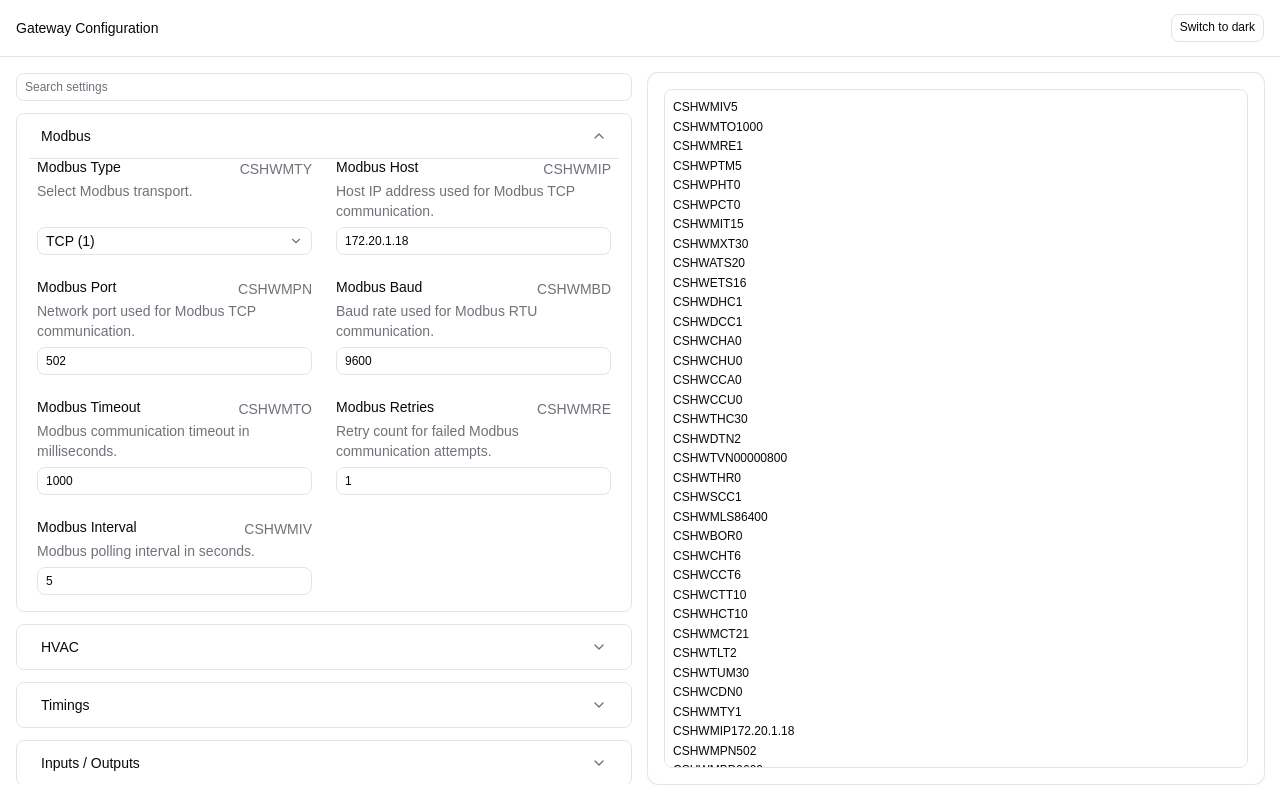
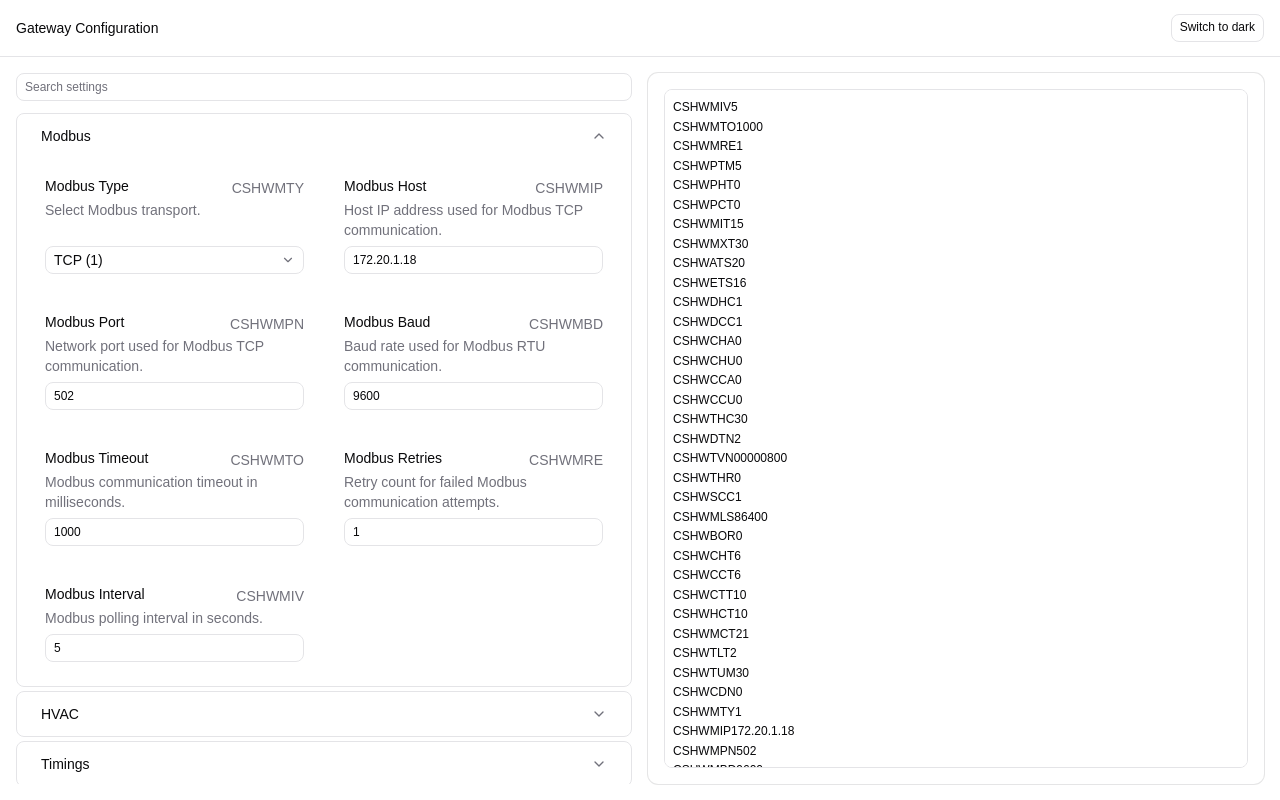
Before and after one commit to KooleControls/GatewayConfigurator, a React (Vite) app: page / in a window 1280 px wide. Both pictures are taken after a click on the button "Modbus". Built offline with nearby package versions, Linux system fonts and the light colour scheme.

Commit message:
Added hover

```diff
--- a/src/categories/indoor-units-category.tsx
+++ b/src/categories/indoor-units-category.tsx
@@ -36,8 +36,9 @@ type IndoorUnitsCategoryProps = {
 };
 
 export function IndoorUnitsCategory({ searchQuery = "" }: IndoorUnitsCategoryProps) {
-    const { commands, lastChange } = useCommandsStore();
+    const { commands, hoveredCommand, lastChange } = useCommandsStore();
     const [isFlashing, setIsFlashing] = useState(false);
+    const isHoveredFromList = hoveredCommand ? indoorUnitFlashCommands.has(hoveredCommand) : false;
 
     const normalizedSearch = searchQuery.trim().toLowerCase();
     const isSearchMatch =
@@ -78,7 +79,19 @@ export function IndoorUnitsCategory({ searchQuery = "" }: IndoorUnitsCategoryPro
 
     return (
         <FieldGroup className="gap-3 px-2 pb-4">
-            <Field className={cn("gap-2", isFlashing && "command-flash")}>
+            <Field
+                className={cn(
+                    "gap-2",
+                    isFlashing && "command-flash",
+                    isHoveredFromList && "bg-primary/10 ring-1 ring-primary/50",
+                )}
+                onMouseEnter={() => {
+                    commandsStore.setHoveredCommand("CSHWMODIUCLEAR");
+                }}
+                onMouseLeave={() => {
+                    commandsStore.setHoveredCommand(null);
+                }}
+            >
                 <FieldTitle className="text-sm">Indoor Units</FieldTitle>
                 <FieldDescription>
                     Raw commands always keep order: CSHWMODIUCLEAR, then each indoor-unit add command.
--- a/src/commands-card.tsx
+++ b/src/commands-card.tsx
@@ -31,9 +31,27 @@ function parseCommandKey(line: string) {
     return command;
 }
 
+function getHoveredCommandFromMouseEvent(
+    event: React.MouseEvent<HTMLTextAreaElement>,
+    text: string,
+    layout: TextareaLayout,
+) {
+    const textareaRect = event.currentTarget.getBoundingClientRect();
+    const yInTextarea = event.clientY - textareaRect.top;
+    const lineIndex = Math.floor((yInTextarea + layout.scrollTop - layout.paddingTop) / layout.lineHeight);
+    const lines = text.split(/\r?\n/);
+
+    if (lineIndex < 0 || lineIndex >= lines.length) {
+        return null;
+    }
+
+    const commandKey = parseCommandKey(lines[lineIndex].trim());
+    return commandKey || null;
+}
+
 export function CommandsCard({ searchQuery = "" }: { searchQuery?: string })
 {
-    const { commandText, lastChange } = useCommandsStore();
+    const { commandText, commands, hoveredCommand, lastChange } = useCommandsStore();
     const textareaRef = useRef<HTMLTextAreaElement | null>(null);
     const [lineFlash, setLineFlash] = useState<LineFlash | null>(null);
     const [overlayMetrics, setOverlayMetrics] = useState<OverlayMetrics | null>(null);
@@ -63,6 +81,15 @@ export function CommandsCard({ searchQuery = "" }: { searchQuery?: string })
             })
             .filter((index): index is number => index !== null);
     }, [commandText, searchQuery]);
+
+    const hoveredLine = useMemo(() => {
+        if (!hoveredCommand) {
+            return null;
+        }
+
+        const line = commands.findIndex((entry) => entry.command === hoveredCommand);
+        return line >= 0 ? line : null;
+    }, [commands, hoveredCommand]);
 
     const updateTextareaLayout = () => {
         const textarea = textareaRef.current;
@@ -112,7 +139,11 @@ export function CommandsCard({ searchQuery = "" }: { searchQuery?: string })
     }, []);
 
     useEffect(() => {
-        if (!lastChange || lastChange.textLine === null) {
+        if (
+            !lastChange ||
+            lastChange.textLine === null ||
+            lastChange.source === "field"
+        ) {
             return;
         }
 
@@ -152,6 +183,15 @@ export function CommandsCard({ searchQuery = "" }: { searchQuery?: string })
                             }}
                         />
                     ) : null}
+                    {hoveredLine !== null ? (
+                        <div
+                            className="pointer-events-none absolute inset-x-2 z-[18] rounded-sm bg-primary/20"
+                            style={{
+                                top: `${textareaLayout.paddingTop + hoveredLine * textareaLayout.lineHeight - textareaLayout.scrollTop}px`,
+                                height: `${textareaLayout.lineHeight}px`,
+                            }}
+                        />
+                    ) : null}
                     {unmatchedLineIndexes.map((lineIndex) => (
                         <div
                             key={lineIndex}
@@ -181,6 +221,17 @@ export function CommandsCard({ searchQuery = "" }: { searchQuery?: string })
 
                         updateOverlayMetrics(lineFlash.line);
                     }}
+                    onMouseMove={(event) => {
+                        const commandKey = getHoveredCommandFromMouseEvent(
+                            event,
+                            commandText,
+                            textareaLayout,
+                        );
+                        commandsStore.setHoveredCommand(commandKey);
+                    }}
+                    onMouseLeave={() => {
+                        commandsStore.setHoveredCommand(null);
+                    }}
                     className="relative z-10 h-full min-h-0 overflow-auto"
                 />
                 </div>
--- a/src/components/command-field.tsx
+++ b/src/components/command-field.tsx
@@ -68,9 +68,10 @@ function sanitizeValue(value: string, valueType: RegistryValueType) {
 }
 
 export function CommandField({ command, searchQuery = "" }: CommandFieldProps) {
-    const { commands, lastChange } = useCommandsStore();
+    const { commands, hoveredCommand, lastChange } = useCommandsStore();
     const [isFlashing, setIsFlashing] = useState(false);
     const definition = registry.find((entry) => entry.code === command);
+    const isHoveredFromList = hoveredCommand === command;
 
     useEffect(() => {
         const shouldFlash =
@@ -124,7 +125,19 @@ export function CommandField({ command, searchQuery = "" }: CommandFieldProps) {
     };
 
     return (
-        <Field className={cn("h-full gap-1.5", isFlashing && "command-flash")}>
+        <Field
+            className={cn(
+                "h-full gap-1.5  p-2",
+                isFlashing && "command-flash",
+                isHoveredFromList && "bg-primary/10 ring-1 ring-primary/50",
+            )}
+            onMouseEnter={() => {
+                commandsStore.setHoveredCommand(command);
+            }}
+            onMouseLeave={() => {
+                commandsStore.setHoveredCommand(null);
+            }}
+        >
             <div className="flex-1 min-h-0 space-y-0.5">
                 <FieldTitle className="flex w-full items-start justify-between text-sm leading-tight">
                     <span>{definition.label}</span>
--- a/src/components/ui/accordion.tsx
+++ b/src/components/ui/accordion.tsx
@@ -53,7 +53,7 @@ function AccordionContent({
     <AccordionPrimitive.Content
       data-slot="accordion-content"
       className={cn(
-        "overflow-hidden border-t border-border text-xs/relaxed data-[state=closed]:animate-accordion-up data-[state=open]:animate-accordion-down",
+        "overflow-hidden pt-3 text-xs/relaxed data-[state=closed]:animate-accordion-up data-[state=open]:animate-accordion-down",
         className
       )}
       {...props}
--- a/src/lib/command-search.ts
+++ b/src/lib/command-search.ts
@@ -31,6 +31,12 @@ const indoorUnitsSearchText = [
     "cshwmodiuadd",
     "cshwmodiuadb",
 ].join(" ");
+
+const indoorUnitCommandKeys = new Set([
+    "CSHWMODIUCLEAR",
+    "CSHWMODIUADD",
+    "CSHWMODIUADB",
+]);
 
 function normalizeQuery(query: string) {
     return query.trim().toLowerCase();
@@ -92,3 +98,17 @@ export function getMatchingAccordionSections(query: string) {
 
     return [...sections];
 }
+
+export function getAccordionSectionForCommand(commandKey: string) {
+    if (indoorUnitCommandKeys.has(commandKey)) {
+        return "hvac";
+    }
+
+    const definition = registryByCode.get(commandKey);
+
+    if (!definition) {
+        return null;
+    }
+
+    return mapCategoryToSection(definition.category);
+}
--- a/src/settings-card.tsx
+++ b/src/settings-card.tsx
@@ -13,7 +13,9 @@ import { InputsCategory } from "./categories/inputs-category"
 import { ThermostatCategory } from "./categories/thermostat-category"
 import { NighttimeCategory } from "./categories/nighttime-category"
 import { PreconditioningCategory } from "./categories/preconditioning-category"
-import { getMatchingAccordionSections } from "@/lib/command-search"
+import { getAccordionSectionForCommand, getMatchingAccordionSections } from "@/lib/command-search"
+import { useCommandsStore } from "@/store/commands-store"
+import { cn } from "@/lib/utils"
 
 type SettingsCardProps = {
     searchQuery: string;
@@ -21,6 +23,7 @@ type SettingsCardProps = {
 };
 
 export function SettingsCard({ searchQuery, onSearchQueryChange }: SettingsCardProps) {
+    const { hoveredCommand } = useCommandsStore()
     const [openSections, setOpenSections] = useState<string[]>([])
     const normalizedSearchQuery = searchQuery.trim()
     const matchingSections = useMemo(
@@ -29,6 +32,14 @@ export function SettingsCard({ searchQuery, onSearchQueryChange }: SettingsCardP
     )
 
     const accordionValue = normalizedSearchQuery ? matchingSections : openSections
+    const hoveredSection = hoveredCommand ? getAccordionSectionForCommand(hoveredCommand) : null
+
+    const getAccordionItemClassName = (section: string) => {
+        const isClosedHoveredSection =
+            hoveredSection === section && !accordionValue.includes(section)
+
+        return cn("border px-3", isClosedHoveredSection && "bg-primary/10 ring-1 ring-primary/50")
+    }
 
     return (
         <div className="flex h-full min-h-[18rem] flex-col gap-3">
@@ -48,51 +59,51 @@ export function SettingsCard({ searchQuery, onSearchQueryChange }: SettingsCardP
                         setOpenSections(value)
                     }
                 }}
-                className="min-h-0 flex-1 space-y-3 overflow-auto"
+                className="min-h-0 flex-1 space-y-1 overflow-auto"
             >
-                <AccordionItem value="modbus" className="border px-3">
+                <AccordionItem value="modbus" className={getAccordionItemClassName("modbus")}>
                     <AccordionTrigger>Modbus</AccordionTrigger>
                     <AccordionContent>
                         <ModbusCategory searchQuery={searchQuery} />
                     </AccordionContent>
                 </AccordionItem>
 
-                <AccordionItem value="hvac" className="border px-3">
+                <AccordionItem value="hvac" className={getAccordionItemClassName("hvac")}>
                     <AccordionTrigger>HVAC</AccordionTrigger>
                     <AccordionContent>
                         <HvacCategory searchQuery={searchQuery} />
                     </AccordionContent>
                 </AccordionItem>
 
-                <AccordionItem value="times" className="border px-3">
+                <AccordionItem value="times" className={getAccordionItemClassName("times")}>
                     <AccordionTrigger>Timings</AccordionTrigger>
                     <AccordionContent>
                         <TimesCategory searchQuery={searchQuery} />
                     </AccordionContent>
                 </AccordionItem>
 
-                <AccordionItem value="io" className="border px-3">
+                <AccordionItem value="io" className={getAccordionItemClassName("io")}>
                     <AccordionTrigger>Inputs / Outputs</AccordionTrigger>
                     <AccordionContent>
                         <InputsCategory searchQuery={searchQuery} />
                     </AccordionContent>
                 </AccordionItem>
 
-                <AccordionItem value="thermostat" className="border px-3">
+                <AccordionItem value="thermostat" className={getAccordionItemClassName("thermostat")}>
                     <AccordionTrigger>Thermostat</AccordionTrigger>
                     <AccordionContent>
                         <ThermostatCategory searchQuery={searchQuery} />
                     </AccordionContent>
                 </AccordionItem>
 
-                <AccordionItem value="nighttime" className="border px-3">
+                <AccordionItem value="nighttime" className={getAccordionItemClassName("nighttime")}>
                     <AccordionTrigger>Nighttime</AccordionTrigger>
                     <AccordionContent>
                         <NighttimeCategory searchQuery={searchQuery} />
                     </AccordionContent>
                 </AccordionItem>
 
-                <AccordionItem value="preconditioning" className="border px-3">
+                <AccordionItem value="preconditioning" className={getAccordionItemClassName("preconditioning")}>
                     <AccordionTrigger>Preconditioning</AccordionTrigger>
                     <AccordionContent>
                         <PreconditioningCategory searchQuery={searchQuery} />
--- a/src/store/commands-store.ts
+++ b/src/store/commands-store.ts
@@ -16,9 +16,10 @@ export type IndoorUnitEntry = {
 type CommandsState = {
     commandText: string;
     commands: CommandEntry[];
+    hoveredCommand: string | null;
     lastChange: {
         id: number;
-        source: "field" | "text";
+        source: "field" | "text" | "field-click";
         commandKeys: string[];
         textLine: number | null;
     } | null;
@@ -134,12 +135,17 @@ export function serializeCommands(commands: CommandEntry[]): string {
 let state: CommandsState = {
     commandText: commandLines.join("\n"),
     commands: commandLines.map(parseCommand),
+    hoveredCommand: null,
     lastChange: null,
 };
 
 let changeId = 0;
 
-function createChange(source: "field" | "text", commandKeys: string[], textLine: number | null) {
+function createChange(
+    source: "field" | "text" | "field-click",
+    commandKeys: string[],
+    textLine: number | null,
+) {
     return {
         id: ++changeId,
         source,
@@ -255,6 +261,28 @@ export const commandsStore = {
         };
         notify();
     },
+    flashCommandLine(command: string) {
+        state = {
+            ...state,
+            lastChange: createChange(
+                "field-click",
+                [command],
+                getTextLineForCommand(state.commands, command),
+            ),
+        };
+        notify();
+    },
+    setHoveredCommand(command: string | null) {
+        if (state.hoveredCommand === command) {
+            return;
+        }
+
+        state = {
+            ...state,
+            hoveredCommand: command,
+        };
+        notify();
+    },
     subscribe(listener: () => void) {
         listeners.add(listener);
         return () => listeners.delete(listener);
```
